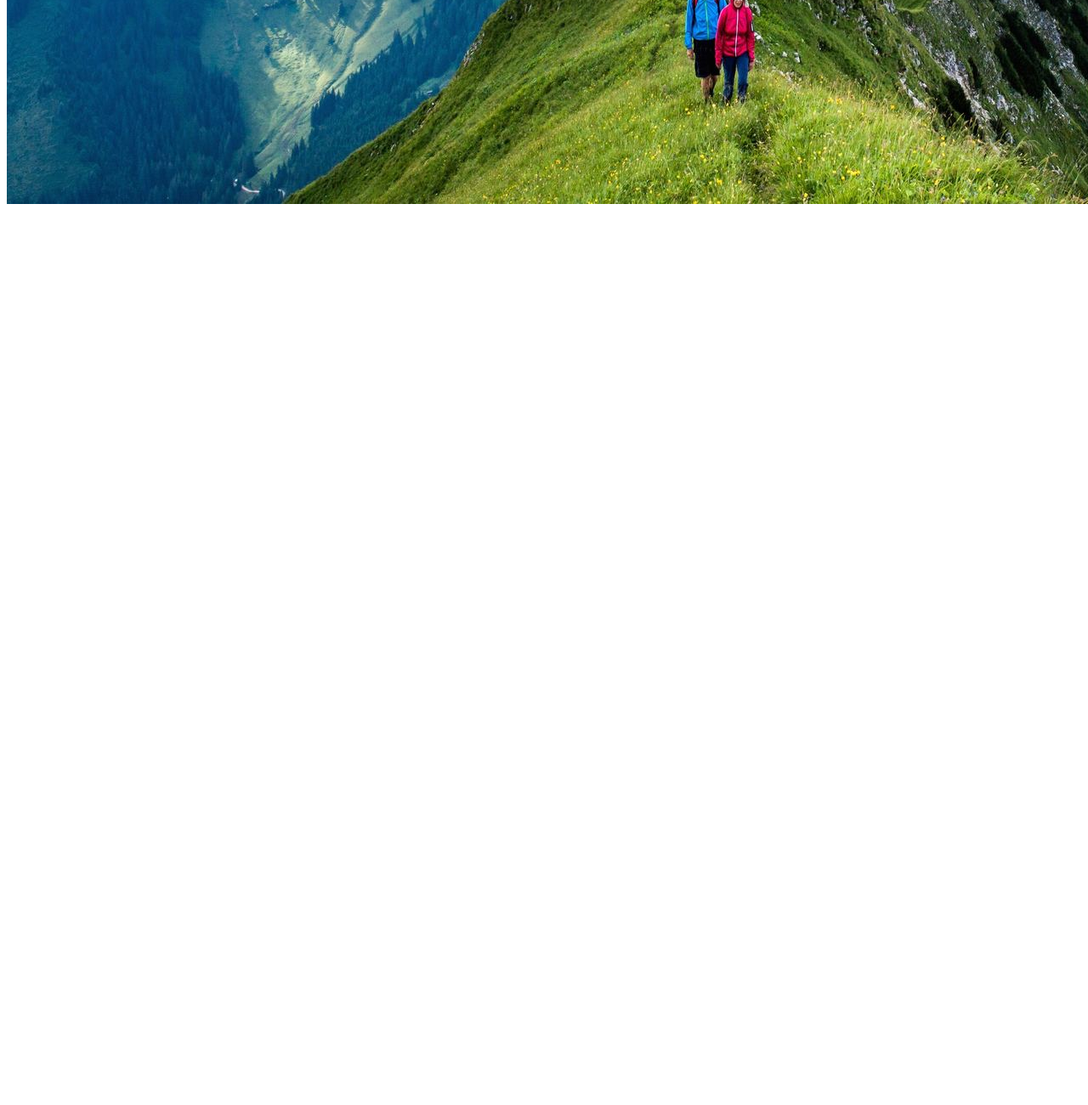
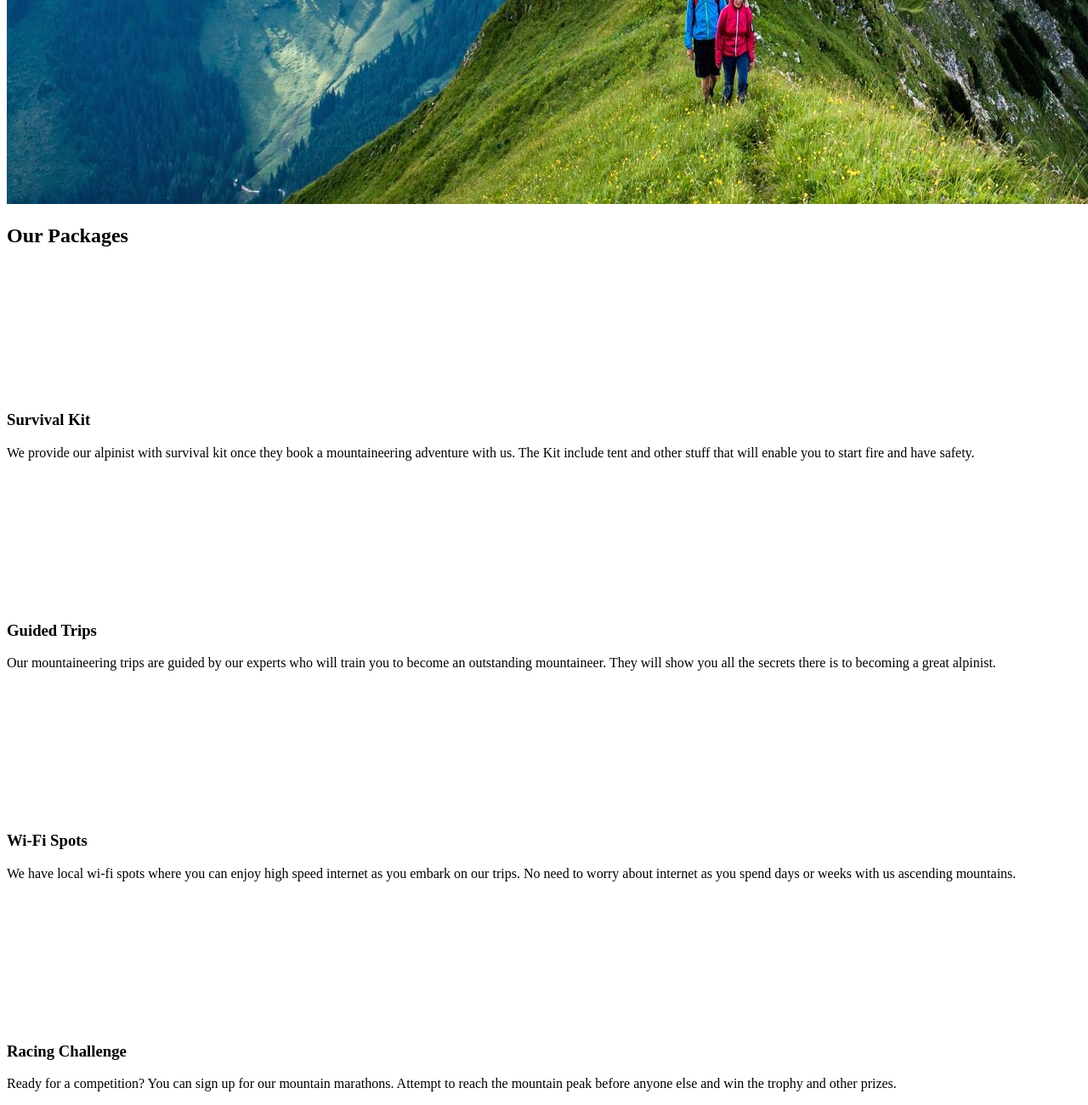
Before and after one commit to KayOhhDee/alpinistWeb, a website: page app/index.html in a window 1280 px wide. Shown: the part 5935-7235 px from the top of the page at 85% size. Before the commit the page ends 6187 px from the top, so only its background shows below. Drawn offline with Linux system fonts and the light colour scheme.

Commit message:
features section added

```diff
--- a/app/assets/scss/modules/_grid.scss
+++ b/app/assets/scss/modules/_grid.scss
@@ -11,6 +11,24 @@
     background-clip: content-box;
     background-size: cover;
     background-position: center;
+  }
+
+  &__feature {
+    flex-basis: 100%;
+    padding: 20px;
+    text-align: center;
+
+    &-icon {
+      fill: $primaryGold;
+      width: 80px;
+      height: 80px;
+    }
+
+    @include atMedium {
+      padding: 30px 50px;
+      flex-basis: 50%;
+      text-align: center;
+    }
   }
 
   &__large{
--- /dev/null
+++ b/app/assets/scss/modules/_packagesText.scss
@@ -0,0 +1,20 @@
+.features {
+
+  &__text{
+
+    h3{
+      margin: 0.6em 0;
+      padding: 0;
+      font-size: 1.875rem;
+      font-weight: 100;
+      text-align: center;
+    }
+
+    p{
+      font-size: 1rem;
+      letter-spacing: 0.5px;
+      color: lighten($primaryGreen, 75);
+      font-weight: 200;
+    }
+  }
+}
--- a/app/assets/scss/style.scss
+++ b/app/assets/scss/style.scss
@@ -10,4 +10,5 @@
 @import "./modules/headlng";
 @import "./modules/container";
 @import "./modules/grid";
+@import "./modules//packagesText";
 @import "./modules/navbar";
--- a/app/index.html
+++ b/app/index.html
@@ -41,7 +41,7 @@
       <source media="(min-width: 1024px)" srcset="assets/images/hero-large.jpg">
       <source media="(min-width: 800px)" srcset="assets/images/hero-medium.jpg">
       <source media="(min-width: 640px)" srcset="assets/images/hero-small.jpg">
-      <img src="assets/images/hero-smaller.jpg" alt="mountain view" class="hero-large__image "/>
+      <img srcset="assets/images/hero-smaller.jpg" alt="mountain view" class="hero-large__image "/>
     </picture>
     <div class="container">
       <div class="hero-large__text-content">
@@ -63,7 +63,7 @@
          <picture>
           <source media="(min-width: 1024px)" srcset="assets/images/our-beginning-hi-res.jpg">
           <source media="(min-width: 800px)" srcset="assets/images/our-beginning.jpg">
-          <img src="assets/images/our-beginning-small.jpg" alt="mountain view" class="hero-large__image " />
+          <img srcset="assets/images/our-beginning-small.jpg" alt="mountain view" class="hero-large__image " />
          </picture>
       </div>
       <h3 class="heading heading__centered heading__green heading__small heading__narrow heading__light heading__margin-small">
@@ -73,34 +73,85 @@
           <picture>
             <source media="(min-width: 800px)" srcset="assets/images/destination-4-hi-res.jpg">
             <source media="(min-width: 565px)" srcset="assets/images/destination-4.jpg">
-            <img src="assets/images/destination-4-small.jpg" alt="mountain view" class="grid__image" />
+            <img srcset="assets/images/destination-4-small.jpg" alt="mountain view" class="grid__image" />
           </picture>
         </div>
         <div class="grid__large">
           <picture>
             <source media="(min-width: 800px)" srcset="assets/images/destination-2-hi-res.jpg">
             <source media="(min-width: 565px)" srcset="assets/images/destination-2.jpg">
-            <img src="assets/images/destination-2-small.jpg" alt="mountain view" class="grid__image" />
+            <img srcset="assets/images/destination-2-small.jpg" alt="mountain view" class="grid__image" />
           </picture>
         </div>
         <div class="grid__large">
           <picture>
             <source media="(min-width: 800px)" srcset="assets/images/destination-1-hi-res.jpg">
             <source media="(min-width: 565px)" srcset="assets/images/destination-1.jpg">
-            <img src="assets/images/destination-1-small.jpg" alt="mountain view" class="grid__image" />
+            <img srcset="assets/images/destination-1-small.jpg" alt="mountain view" class="grid__image" />
           </picture>
         </div>
         <div class="grid__small">
           <picture>
             <source media="(min-width: 800px)" srcset="assets/images/destination-3-hi-res.jpg">
             <source media="(min-width: 565px)" srcset="assets/images/destination-3.jpg">
-            <img src="assets/images/destination-3-small.jpg" alt="mountain view" class="grid__image" />
+            <img srcset="assets/images/destination-3-small.jpg" alt="mountain view" class="grid__image" />
           </picture>
         </div>
       </div>
     </div>
   </div>
 
+  <div id="features" class="page-section page-section__green" data-link="#features-link">
+    <div class="container">
+      <h2 class="page-section__heading">Our <strong>Packages</strong></h2>
+      <div class="grid">
+        <div class="grid__feature">
+          <svg class="grid__feature-icon">
+            <use xlink:href="assets/images/sprites/spritemap.svg#sprite-fire"></use>
+          </svg>
+          <div class="features__text">
+            <h3>Survival Kit</h3>
+            <p>We provide our alpinist with survival kit once they book a mountaineering adventure with us. The Kit
+              include tent and other stuff that will enable you to start fire and have safety.
+            </p>
+          </div>
+        </div>
+        <div class="grid__feature">
+          <svg class="grid__feature-icon">
+            <use xlink:href="assets/images/sprites/spritemap.svg#sprite-compass"></use>
+          </svg>
+          <div class="features__text">
+            <h3>Guided Trips</h3>
+            <p>Our mountaineering trips are guided by our experts who will train you to become an outstanding mountaineer.
+              They will show you all the secrets there is to becoming a great alpinist.
+            </p>
+          </div>
+        </div>
+        <div class="grid__feature">
+          <svg class="grid__feature-icon">
+            <use xlink:href="assets/images/sprites/spritemap.svg#sprite-connection"></use>
+          </svg>
+          <div class="features__text">
+            <h3>Wi-Fi Spots</h3>
+            <p>We have local wi-fi spots where you can enjoy high speed internet as you embark on our trips.
+              No need to worry about internet as you spend days or weeks with us ascending mountains.
+            </p>
+          </div>
+        </div>
+        <div class="grid__feature">
+          <svg class="grid__feature-icon">
+            <use xlink:href="assets/images/sprites/spritemap.svg#sprite-trophy"></use>
+          </svg>
+          <div class="features__text">
+            <h3>Racing Challenge</h3>
+            <p>Ready for a competition? You can sign up for our mountain marathons. Attempt to reach the mountain
+              peak before anyone else and win the trophy and other prizes.
+            </p>
+          </div>
+        </div>
+      </div>
+    </div>
+  </div>
 
 </body>
 </html>
--- a/webpack.common.js
+++ b/webpack.common.js
@@ -25,7 +25,7 @@ module.exports = {
           {
             loader: "html-loader",
             options: {
-              attrs: ["img:src", "source:srcset"]
+              attrs: ["img:srcset", "source:srcset"]
             }
           }
         ]
```
Also changed, not shown: app/assets/images/icons/compass.svg (added), app/assets/images/icons/connection.svg (added), app/assets/images/icons/fire.svg (added), app/assets/images/icons/trophy.svg (added).
